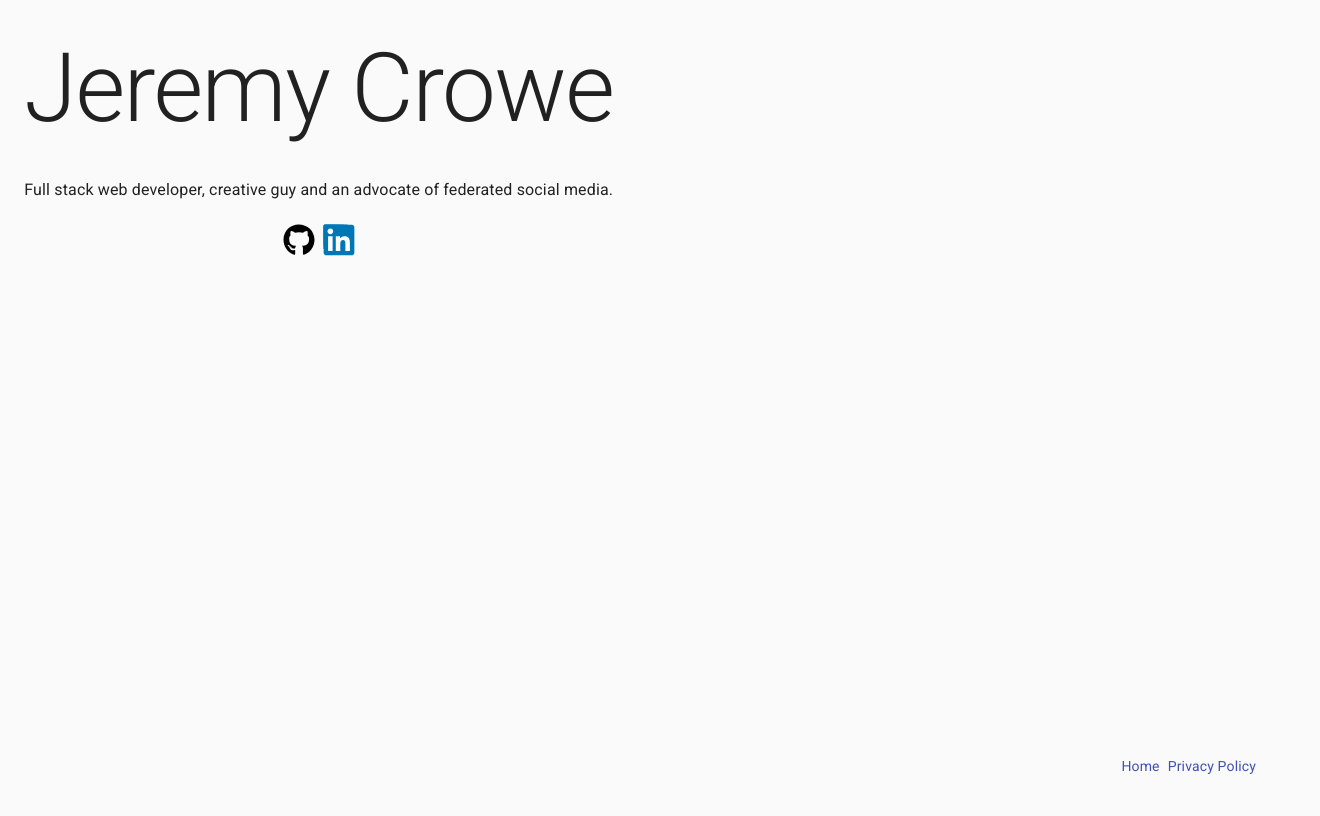
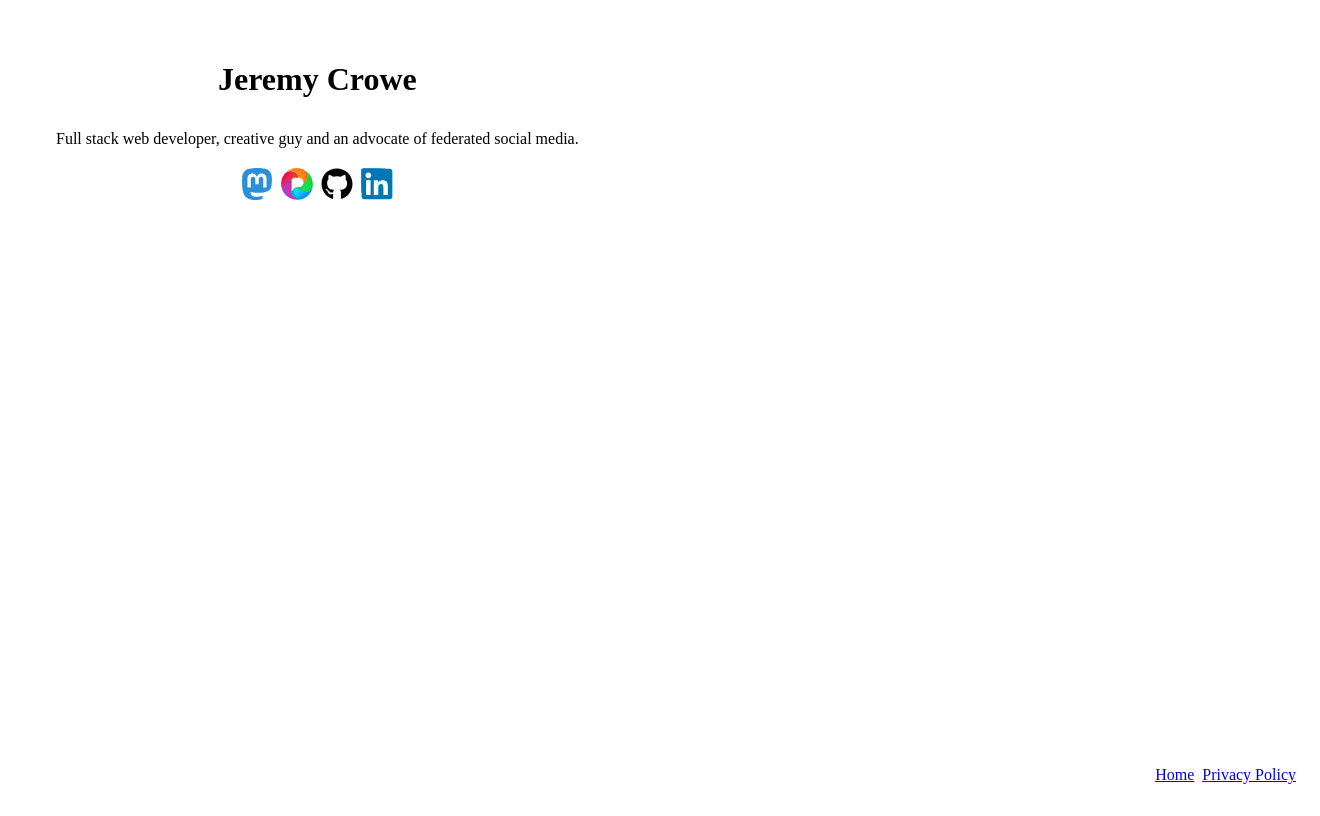
Before and after one commit to JaCrowe/jeremycrowe, a Next.js app: page / in a window 1280 px wide. Shown: the whole page, 1320 px wide, since content can reach past the window. Built offline with nearby package versions, Linux system fonts and the light colour scheme.

Commit message:
Removed material UI core, and brings back links
 - Still no need to link to my lemmy or peertube accounts (zero content
to show) but at least there's a tiny bit on Mastodon and Pixelfed

```diff
--- a/components/MinimalLayout.tsx
+++ b/components/MinimalLayout.tsx
@@ -1,7 +1,7 @@
 import Head from 'next/head'
 import Tracking from './tracking'
 import Link from 'next/link'
-import { makeStyles, Link as MuiLink } from '@material-ui/core'
+import { makeStyles } from '@material-ui/styles'
 export const siteTitle = 'Jeremy Crowe'
 
 export default function MinimalLayout({ children }: { children: React.ReactNode }) {
@@ -34,10 +34,10 @@ export default function MinimalLayout({ children }: { children: React.ReactNode
             }}
           >
             <Link href="/">
-              <MuiLink className={classes.link}>Home</MuiLink>
+              <a className={classes.link}>Home</a>
             </Link>
             <Link href="/privacy-policy">
-              <MuiLink className={classes.link}>Privacy Policy</MuiLink>
+              <a className={classes.link}>Privacy Policy</a>
             </Link>
           </div>
         </footer>
--- a/components/ShrinkContainer.tsx
+++ b/components/ShrinkContainer.tsx
@@ -1,4 +1,4 @@
-import { makeStyles } from '@material-ui/core'
+import { makeStyles } from '@material-ui/styles'
 
 const ShrinkContainer: React.FC = (props) => {
   const { children } = props
--- a/components/SocialLinks.tsx
+++ b/components/SocialLinks.tsx
@@ -1,4 +1,4 @@
-import { makeStyles } from '@material-ui/core'
+import { makeStyles } from '@material-ui/styles'
 
 export default function SocialLinks() {
   const classes = useStyles()
@@ -20,14 +20,16 @@ type SocialLink = {
 }
 
 const socialLinks: SocialLink[] = [
-  // {
-  //   link: 'https://mastodon.online/@JaCrowe',
-  //   src: '/images/mastodon.svg',
-  // },
-  // {
-  //   link: 'https://pixelfed.social/JaCrowe',
-  //   src: '/images/pixelfed-icon-color.svg',
-  // },
+  {
+    link: 'https://mastodon.online/@JaCrowe',
+    src: '/images/mastodon.svg',
+    alt: "Jeremy Crowe's github account",
+  },
+  {
+    link: 'https://pixelfed.social/JaCrowe',
+    src: '/images/pixelfed-icon-color.svg',
+    alt: "Jeremy Crowe's github account",
+  },
   {
     link: 'https://github.com/JaCrowe',
     src: '/images/github.svg',
@@ -38,14 +40,6 @@ const socialLinks: SocialLink[] = [
     src: '/images/linkedin.svg',
     alt: "Jeremy Crowe's LinkedIn profile",
   },
-  // {
-  //   link: 'https://dev.lemmy.ml/u/JaCrowe',
-  //   src: '/images/lemmy.svg',
-  // },
-  // {
-  //   link: 'https://greatview.video/video-channels/avacadohand',
-  //   src: '/images/peertube.svg',
-  // },
 ]
 
 const useStyles = makeStyles({
--- a/package.json
+++ b/package.json
@@ -8,8 +8,7 @@
     "start": "next start"
   },
   "dependencies": {
-    "@material-ui/core": "^4.11.0",
-    "@material-ui/icons": "^4.9.1",
+    "@material-ui/styles": "^4.10.0",
     "date-fns": "^2.11.1",
     "gray-matter": "^4.0.2",
     "next": "9.3.5",
--- a/pages/_app.tsx
+++ b/pages/_app.tsx
@@ -1,10 +1,5 @@
 import { AppProps } from 'next/app'
-import CssBaseline from '@material-ui/core/CssBaseline'
 
 export default function App({ Component, pageProps }: AppProps) {
-  return (
-    <CssBaseline>
-      <Component {...pageProps} />
-    </CssBaseline>
-  )
+  return <Component {...pageProps} />
 }
--- a/pages/index.tsx
+++ b/pages/index.tsx
@@ -1,6 +1,5 @@
 import Head from 'next/head'
 import Layout, { siteTitle } from '../components/MinimalLayout'
-import { Typography, Container } from '@material-ui/core'
 import SocialLinks from '../components/SocialLinks'
 import ShrinkContainer from '../components/ShrinkContainer'
 
@@ -10,17 +9,15 @@ const Home = () => {
       <Head>
         <title>{siteTitle}</title>
       </Head>
-      <Container>
+      <div style={{ padding: '0 48px' }}>
         <ShrinkContainer>
-          <Typography variant="h1" style={{ marginBottom: '32px', textAlign: 'center' }}>
-            Jeremy Crowe
-          </Typography>
-          <Typography variant="subtitle1" style={{ marginBottom: '16px', textAlign: 'center' }}>
+          <h1 style={{ marginBottom: '32px', textAlign: 'center' }}>Jeremy Crowe</h1>
+          <p style={{ marginBottom: '16px', textAlign: 'center' }}>
             Full stack web developer, creative guy and an advocate of federated social media.
-          </Typography>
+          </p>
           <SocialLinks />
         </ShrinkContainer>
-      </Container>
+      </div>
     </Layout>
   )
 }
```
Also changed, not shown: 1 other file (tests, documents, lock files or other folders).
